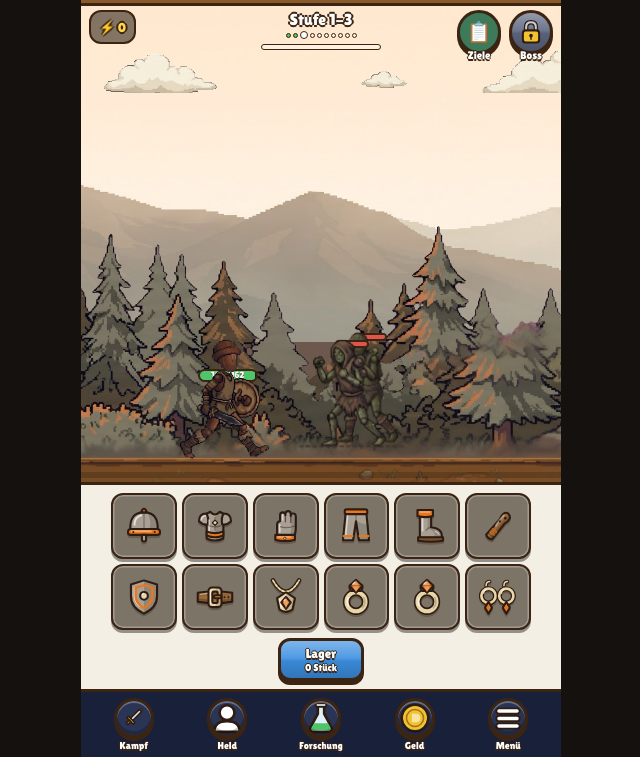
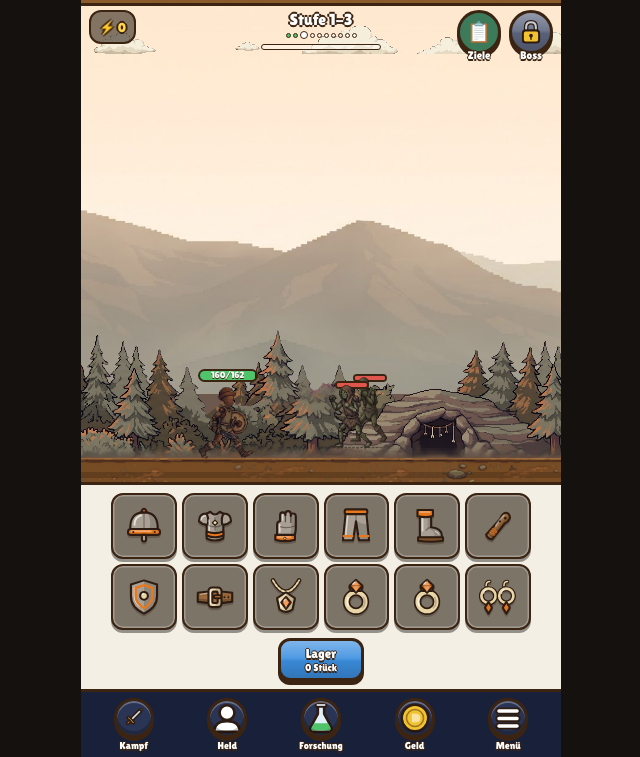
Before and after one commit to harrybanmann/the-game, a plain HTML site: page index.html in a window 1280 px wide. Shown: the part 43-800 px from the top of the page, without its empty margins (319-959 px from the left). Drawn offline with Linux system fonts and the light colour scheme.

Commit message:
V51: Welt weiter weg, Figuren auf 60 % verkleinert (?v=92)
Co-Authored-By: Claude Opus 5.5 <noreply@anthropic.com>

```diff
--- a/index.html
+++ b/index.html
@@ -15,7 +15,7 @@
   <link rel="preconnect" href="https://fonts.googleapis.com">
   <link rel="preconnect" href="https://fonts.gstatic.com" crossorigin>
   <link href="https://fonts.googleapis.com/css2?family=Lilita+One&display=swap" rel="stylesheet">
-  <link rel="stylesheet" href="css/style.css?v=91">
+  <link rel="stylesheet" href="css/style.css?v=92">
 </head>
 <body>
   <div id="spiel">
@@ -322,7 +322,7 @@
   <div id="kurzmeldung" hidden></div>
   <div id="lade-fehler" hidden></div>
 
-  <script type="module" src="js/main.js?v=91"></script>
+  <script type="module" src="js/main.js?v=92"></script>
   <script>
     // Falls eine Code-Datei nicht lädt (z. B. schlechtes Netz), nicht stumm hängen bleiben.
     setTimeout(function () {
--- a/js/blatt.js
+++ b/js/blatt.js
@@ -193,4 +193,5 @@ export function heldBlatt() {
 }
 
 // CSS-Pixel je Original-Pixel (Vorschlag; der Held ist dann etwa 120 px groß wie vorher die Puppe).
-export const MASS = { held: 0.2, gegner: 0.17, anfuehrer: 0.2, boss: 0.235 };
+// Harry 26.11.2026: Figuren viel zu groß, auf etwa 60 % verkleinert.
+export const MASS = { held: 0.12, gegner: 0.1, anfuehrer: 0.12, boss: 0.145 };
--- a/js/main.js
+++ b/js/main.js
@@ -1,20 +1,20 @@
-import { zahl, btc, dauer } from "./format.js?v=91";
-import * as speicher from "./speicher.js?v=91";
-import { kampfSystem } from "./kampf.js?v=91";
-import { waffenSystem } from "./waffen.js?v=91";
-import { tierSystem } from "./tiere.js?v=91";
-import { dungeonSystem } from "./dungeons.js?v=91";
-import { faehigkeitenSystem } from "./faehigkeiten.js?v=91";
-import { bitcoinSystem } from "./bitcoin.js?v=91";
-import { techSystem } from "./tech.js?v=91";
-import * as grafik from "./grafik.js?v=91";
-import { haushaltSystem } from "./haushalt.js?v=91";
-import { farmSystem } from "./farm.js?v=91";
-import { reittierSystem } from "./reittiere.js?v=91";
-import { setSystem } from "./sets.js?v=91";
-import { permaSystem } from "./perma.js?v=91";
-import { heldBlatt, blattDatenLaden, gegnerBlatt, blattFigur, MASS } from "./blatt.js?v=91";
-import { weltZeigen, weltLaufen, weltVersion } from "./welt.js?v=91";
+import { zahl, btc, dauer } from "./format.js?v=92";
+import * as speicher from "./speicher.js?v=92";
+import { kampfSystem } from "./kampf.js?v=92";
+import { waffenSystem } from "./waffen.js?v=92";
+import { tierSystem } from "./tiere.js?v=92";
+import { dungeonSystem } from "./dungeons.js?v=92";
+import { faehigkeitenSystem } from "./faehigkeiten.js?v=92";
+import { bitcoinSystem } from "./bitcoin.js?v=92";
+import { techSystem } from "./tech.js?v=92";
+import * as grafik from "./grafik.js?v=92";
+import { haushaltSystem } from "./haushalt.js?v=92";
+import { farmSystem } from "./farm.js?v=92";
+import { reittierSystem } from "./reittiere.js?v=92";
+import { setSystem } from "./sets.js?v=92";
+import { permaSystem } from "./perma.js?v=92";
+import { heldBlatt, blattDatenLaden, gegnerBlatt, blattFigur, MASS } from "./blatt.js?v=92";
+import { weltZeigen, weltLaufen, weltVersion } from "./welt.js?v=92";
 
 const $ = (id) => document.getElementById(id);
 
@@ -3123,8 +3123,8 @@ async function start() {
     return;
   }
   try {
-    weltVersion("91");
-    await blattDatenLaden("91");
+    weltVersion("92");
+    await blattDatenLaden("92");
   } catch {
     /* ohne Blatt-Daten bleiben die alten Bilder */
   }
--- a/js/welt.js
+++ b/js/welt.js
@@ -15,6 +15,8 @@ let zuletzt = 0;
 let schleife = false;
 let version = "";
 const cache = {};
+// Harry 26.11.2026: Welt wirkte rangezoomt. Kleiner = weiter weg, man sieht mehr von der Welt.
+const WELT_ZOOM = 0.55;
 
 function laden(src) {
   return new Promise((ok) => {
@@ -53,6 +55,14 @@ function band(img) {
     y--;
   }
   return { y: y < h - 4 ? y : Math.round(h * 0.93), farbe: `rgb(${unten.r | 0},${unten.gg | 0},${unten.b | 0})` };
+}
+// Farbe der obersten Bildzeile (füllt den Himmel über dem Berg-Bild).
+function himmelFarbe(img) {
+  const k = kopie(img, 0, 0, img.width, 3);
+  const d = k.getContext("2d").getImageData(0, 1, img.width, 1).data;
+  let r = 0, gg = 0, b = 0, n = 0;
+  for (let x = 0; x < img.width; x += 4) { r += d[x * 4]; gg += d[x * 4 + 1]; b += d[x * 4 + 2]; n++; }
+  return `rgb(${(r / n) | 0},${(gg / n) | 0},${(b / n) | 0})`;
 }
 // Wolken: dunkler Hintergrund wird durchsichtig.
 function dunkelWeg(img, lo, span) {
@@ -110,7 +120,7 @@ async function aufbereiten(nr, t) {
     const [far, mid, wolken, weg] = await Promise.all(["far", "mid", "clouds", "road"].map((n) => laden(p + n + ".jpg?v=" + version)));
     if (!far && !mid && !weg) return null;
     const w = { far, weg };
-    if (far) w.farBand = band(far);
+    if (far) { w.farBand = band(far); w.himmel = himmelFarbe(far); }
     if (mid) { w.midBand = band(mid); w.mid = magentaWeg(mid, nr === 1 && t === "t"); }
     if (wolken) w.wolken = t === "t" ? dunkelWeg(wolken, 46, 46) : dunkelWeg(wolken, 36, 26);
     return w;
@@ -122,6 +132,12 @@ function kacheln(img, x0, y, b, h, breite) {
   if (b < 2 || h < 1) return;
   const o = ((x0 % b) + b) % b;
   for (let x = -o; x < breite; x += b) g.drawImage(img, x, y, b, h);
+}
+
+function kachelnTeil(img, sx, sy, sw, sh, x0, y, b, h, breite) {
+  if (b < 2 || h < 1) return;
+  const o = ((x0 % b) + b) % b;
+  for (let x = -o; x < breite; x += b) g.drawImage(img, sx, sy, sw, sh, x, y, b, h);
 }
 
 // Bodenlinie: Unterkante der Arena (dort stehen die Füße), gemessen in CSS-Pixeln der Szene.
@@ -147,19 +163,34 @@ function zeichnen() {
   g.imageSmoothingEnabled = true;
   const boden = bodenY(H);
   // Maßstab wie in der Vorschau (dort Straße bei y=725): alles skaliert mit der Höhe bis zum Boden.
-  const k = boden / 725;
-  g.fillStyle = welt.nacht ? "#0c0f24" : "#cfe3f0";
+  const k = (boden / 725) * WELT_ZOOM;
+  g.fillStyle = (welt.w.farBand && welt.w.himmel) || (welt.nacht ? "#0c0f24" : "#cfe3f0");
   g.fillRect(0, 0, B, H);
   const w = welt.w;
   if (w.far) {
     const fb = w.farBand.y;
-    const farH = 538 * k;
+    // Berg-Bild füllt die Höhe von oben bis zur Häuser-Linie (kein leerer Himmel).
+    const farH = Math.max(538 * k, boden - 187 * k);
     const fw = (w.far.width * farH) / fb;
     // Berge sitzen unten an der Häuser-Linie, oben bleibt notfalls Himmel.
     const y0 = Math.max(0, boden - 187 * k - farH);
     g.fillStyle = w.farBand.farbe;
     g.fillRect(0, y0 + farH - 1, B, boden - (y0 + farH) + 2);
     kacheln(kopieOhneBand(w), versatz * 0.1 * k, y0, fw, farH, B);
+    // Darüber den Himmel aus der obersten Bildzeile verlängern (keine harte Kante).
+    if (y0 > 0) {
+      if (!w.himmelStreifen) {
+        // Oberste Zeile auf 12 Punkte zusammengerechnet: weicher Verlauf ohne Turm-Streifen.
+        const st = document.createElement("canvas");
+        st.width = 12;
+        st.height = 1;
+        const sg = st.getContext("2d");
+        sg.imageSmoothingQuality = "high";
+        sg.drawImage(w.far, 0, 0, w.far.width, 2, 0, 0, 12, 1);
+        w.himmelStreifen = st;
+      }
+      g.drawImage(w.himmelStreifen, 0, 0, B, y0 + 1);
+    }
   }
   if (w.wolken) {
     const cw = 1260 * k;
```
